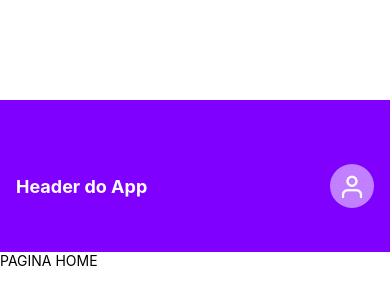
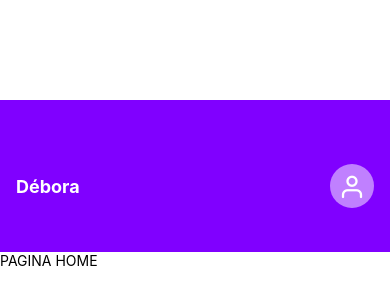
Before and after one commit to deborafsm/nihongo-san, a React Native app in the folder nihongo-san_app/: screen / in a window 390 px wide. Shown: the top 304 px of the page. Built offline with nearby package versions, Linux system fonts and the light colour scheme.

Commit message:
update: props

```diff
--- a/nihongo-san_app/App.js
+++ b/nihongo-san_app/App.js
@@ -4,7 +4,7 @@ import Header from "./src/components/header";
 function App() {
   return (
     <View style={{ marginTop: 100 }}>
-      <Header />
+      <Header name="Débora" />
       <Text>PAGINA HOME</Text>
     </View>
   );
--- a/nihongo-san_app/src/components/header/index.js
+++ b/nihongo-san_app/src/components/header/index.js
@@ -11,11 +11,11 @@ import { Feather } from "@expo/vector-icons";
 const statusBarHeight = StatusBar.currentHeight
   ? StatusBar.currentHeight + 22
   : 64;
-export default function Header() {
+export default function Header({name}) {
   return (
     <View style={styles.container}>
       <View style={styles.content}>
-        <Text style={styles.username}>Header do App</Text>
+        <Text style={styles.username}>{name}</Text>
         <TouchableOpacity activeOpacity={0.9} style={styles.buttonUser}>
           <Feather name="user" size={27} color="#fff" />
         </TouchableOpacity>
```
